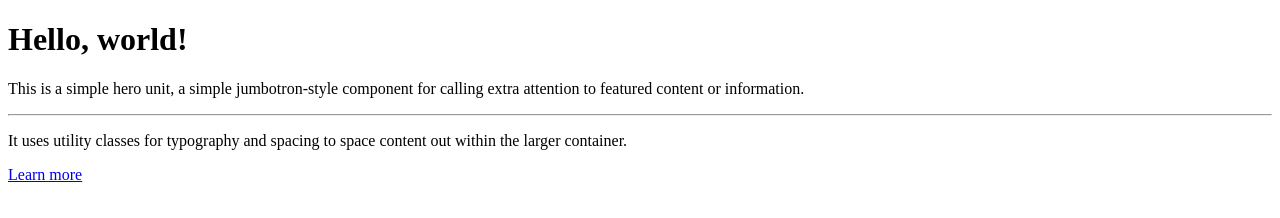
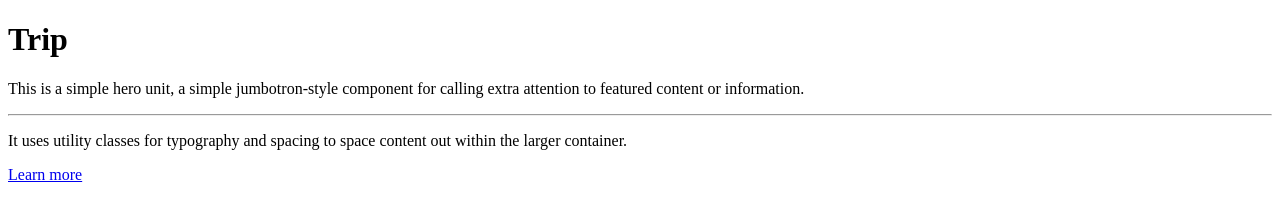
Before and after one commit to hjelliott87/Project1SABootcamp, a plain HTML site: page index.html in a window 1280 px wide. Drawn offline with nearby package versions, Linux system fonts and the light colour scheme.

Commit message:
deleted text

```diff
--- a/index.html
+++ b/index.html
@@ -9,7 +9,7 @@
   <body>
     <container>
       <div class="jumbotron">
-        <h1 class="display-4">Hello, world!</h1>
+        <h1 class="display-4">Trip </h1>
         <p class="lead">
           This is a simple hero unit, a simple jumbotron-style component for
           calling extra attention to featured content or information.
```
